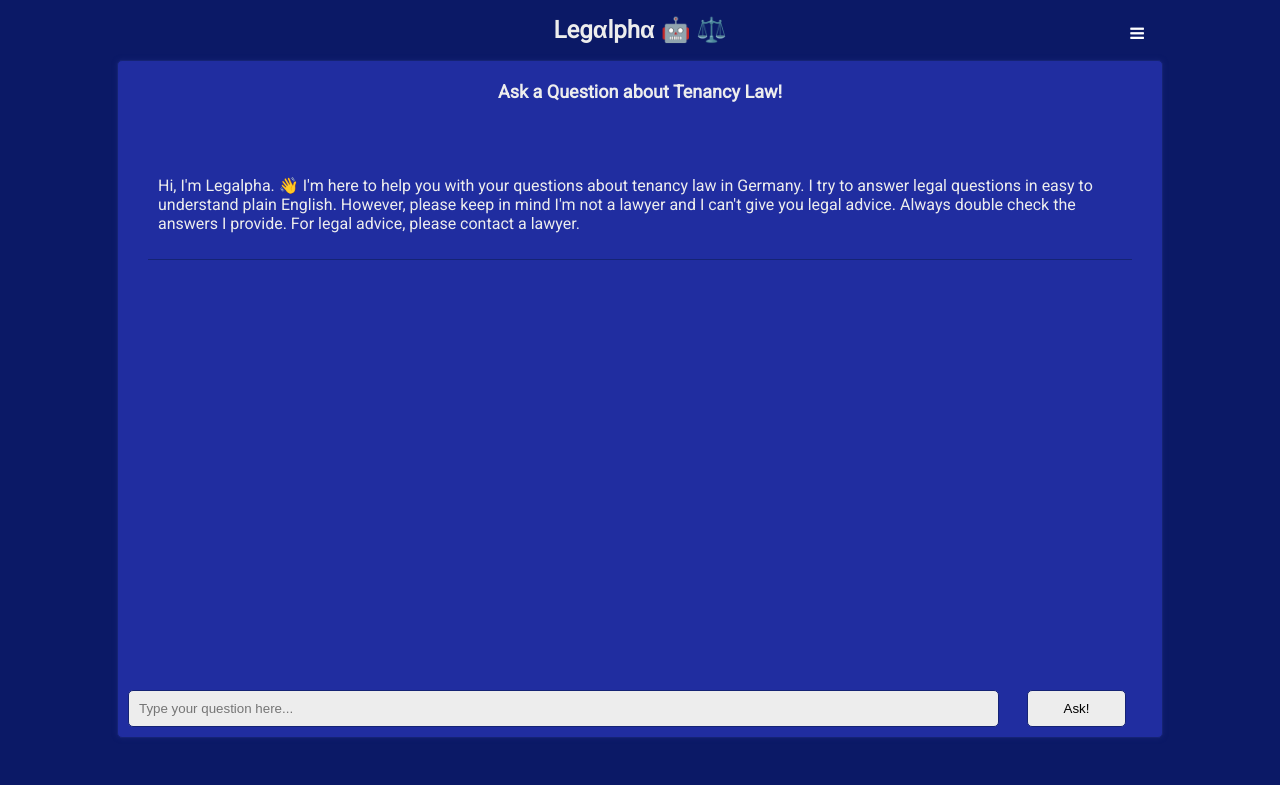
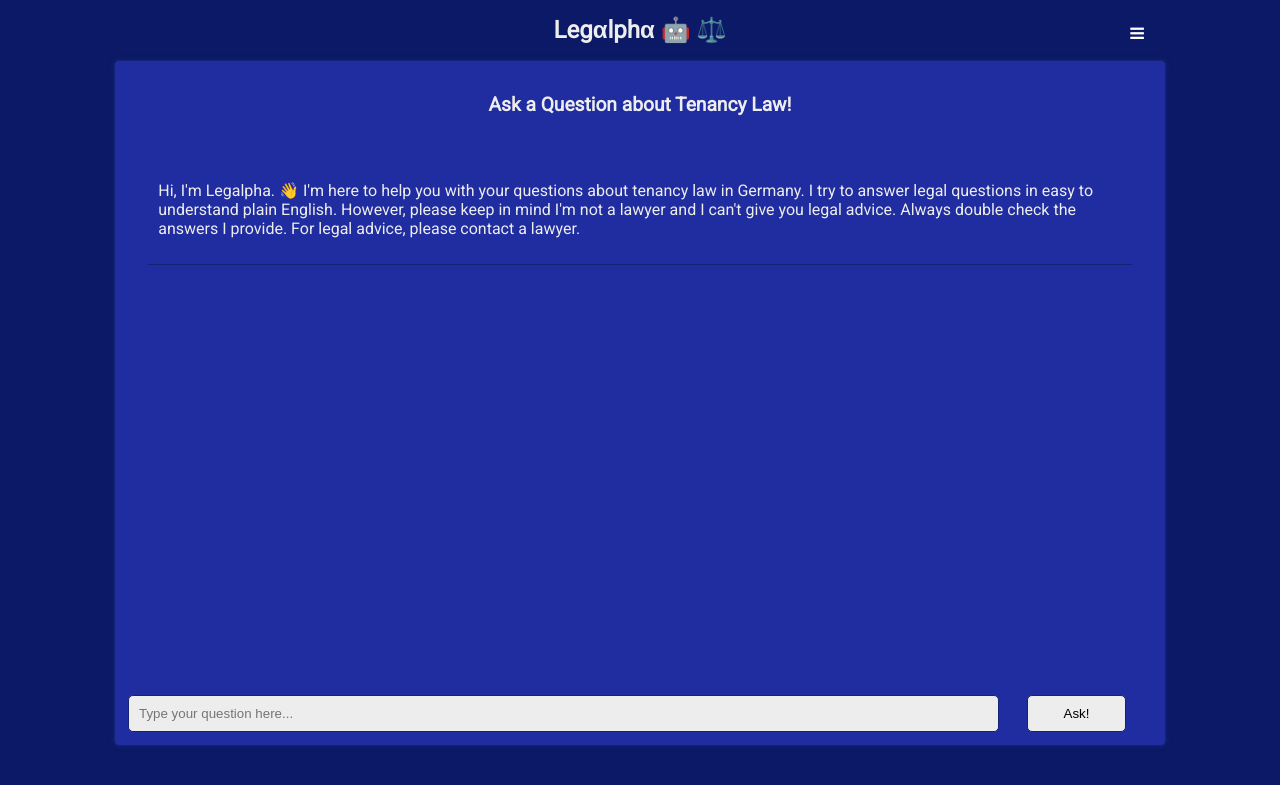
Before and after one commit to egeatmaca/Legalpha, a FastAPI app: page / in a window 1280 px wide. Shown: the top 785 px of the page. Run offline with FastAPI, Linux system fonts and the light colour scheme; parts of the project's set-up code (start-up, migrations or seed data) failed here and were passed over.

Commit message:
minor ui changes

```diff
--- a/static/style.css
+++ b/static/style.css
@@ -65,13 +65,13 @@
     border-radius: 5px;
     box-shadow: 0 0 5px #152374;
     margin: 0 auto;
-    padding: 10px;
+    padding: 1%;
 }
 
 .messages {
     height: 67.5vh;
     overflow: auto;
-    padding: 10px;
+    padding: 1%;
 }
 
 .message {
@@ -151,10 +151,8 @@
 
 .chat .chat-title {
     text-align: center;
-    font-size: large;
-    font-weight: bolder;
-    margin-top: 1%;
-    padding-bottom: 1%;
+    font-size: larger;
+    font-weight: bold;
 }
 
 @media screen and (max-width: 600px) {
```
